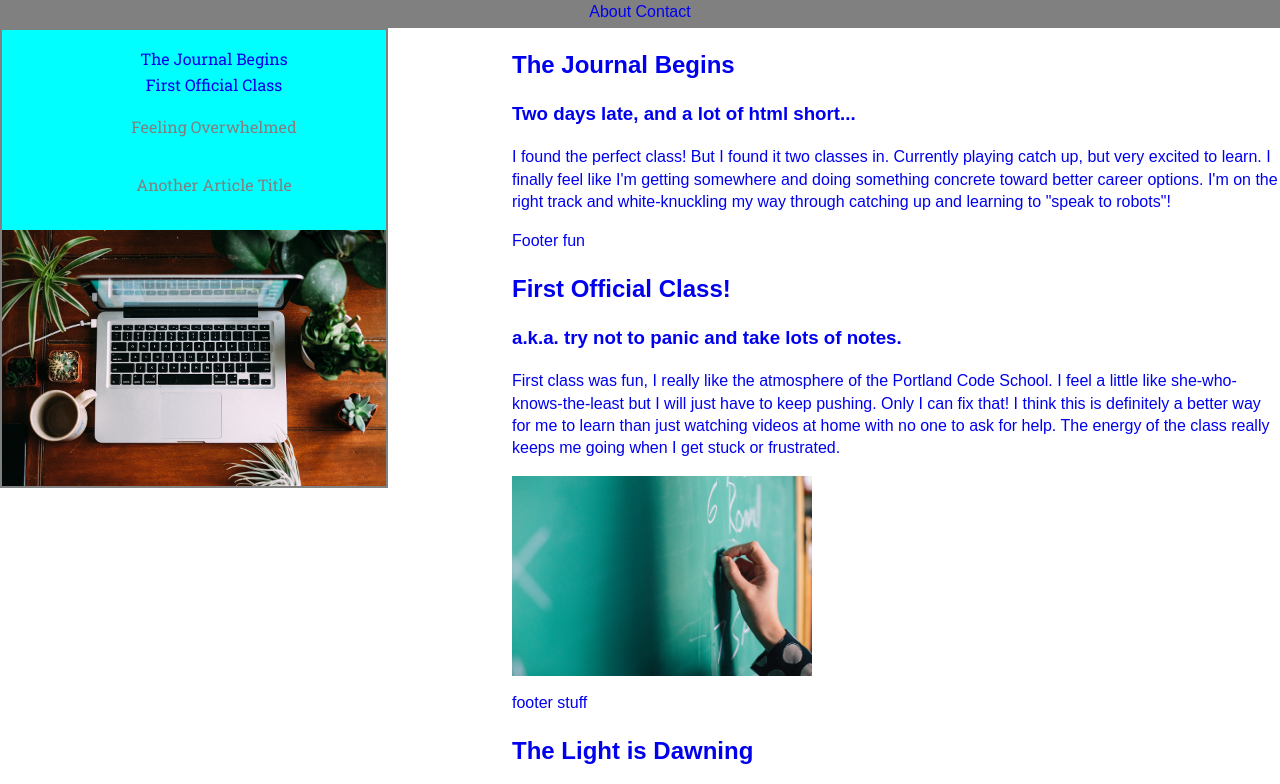
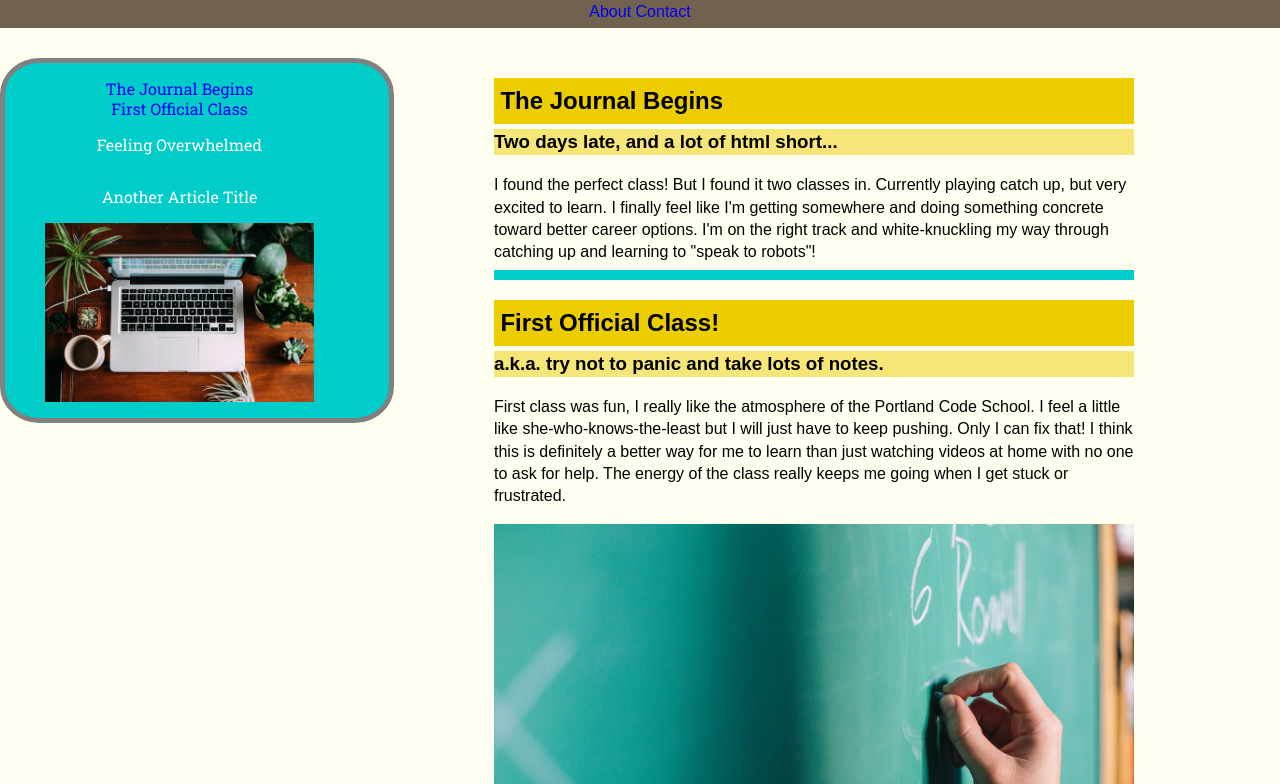
Before and after one commit to bettydeer/journal, a plain HTML site: page index.html in a window 1280 px wide. Shown: the part 92-876 px from the top of the page. Drawn offline with nearby package versions, Linux system fonts and the light colour scheme.

Commit message:
visual updates

```diff
--- a/css/main.css
+++ b/css/main.css
@@ -101,6 +101,7 @@ textarea {
     padding: 10px;
 
 }
+
 
 
 
@@ -284,9 +285,20 @@ textarea {
     h3 {
         page-break-after: avoid;
     }
+
 }
+
+/* Elizabeth's CSS
+Colors: aqua #00CCC9
+        yellow #EBCD00
+        red #FF2200
+        pink #EB498D
+        mushroom #70624F
+
+*/
+
 header {
-    background: gray;
+    background: #70624F;
     padding: 5px;
     text-align: center;
 
@@ -294,7 +306,7 @@ header {
 
 h1 {
     font-family: 'Pacifico', cursive;
-    color: white;
+    color: #00CCC9 ;
 }
 
 #navbar {
@@ -303,16 +315,20 @@ h1 {
     padding: 0;
 
 
+
 }
 
 .topnav {
     display: inline;
+
+    color: white;
 
 }
 
 a {
     text-decoration: none;
     width: 60px;
+    color: ;
 }
 
 
@@ -320,20 +336,41 @@ a {
 
 main a {
     text-decoration: none;
+
+}
+
+body {
+
+    background-color: ivory;
 }
 
 #navblock {
 
-    background: aqua;
+    background: #00CCC9;
     padding: 5%
-    border: ;
+    border:;
     border-style: solid;
-    border-width: 2px;
+    border-width: 5px;
     border-color: gray;
     float: left;
     max-width: 30%;
+    margin-top: 30px;
+    border-radius: 10%;
     font-family: 'Roboto Slab', serif;
 
+
+}
+
+#navblock ul {
+
+    margin-right: auto;
+    max-width: 70%;
+
+}
+
+#navblock img {
+
+    max-width: 100%;
 
 }
 
@@ -341,13 +378,59 @@ main a {
     list-style-type: none;
     text-align: center;
     line-height: 1em;
-    padding: 5px;
-    color: gray;
+    padding: 2px;
+    color: white;
+
 
 }
 
+
 section {
-    float: right;
-    max-width: 60%;
+    float: left;
+    max-width: 50%;
+    margin-left: 100px;
+    margin-top: 30px;
+    color: black ;
+
 
 }
+
+section h2 {
+
+    max-width: 100%;
+    background-color: #EBCD00;
+    padding: 1%;
+
+}
+
+section h3 {
+    max-width: 100%;
+    background-color: rgba(235,205,0,.5);
+    margin-top: -15px;
+}
+
+section img {
+    max-width: 100%;
+}
+
+/**** Footer styles ****/
+article footer {
+
+    background-color: #00CCC9;
+    height: 10px;
+    width: 100%;
+    clear: all;
+    margin-top: -10px;
+
+}
+/*
+footer {
+
+    background-color: #70624F;
+    height: 30px;
+    width: 100%;
+    position: absolute;
+
+
+}
+*/
--- a/index.html
+++ b/index.html
@@ -32,15 +32,17 @@
         <nav id="navblock">
                     <ul>
                         <li class="navitem"><a href="#begins">The Journal Begins</li>
-                    <li class="navitem"><a href="#firstclass">First Official Class</li>  <li class="navitem"><p>Feeling Overwhelmed</p></li>
+                        <li class="navitem"><a href="#firstclass">First Official Class</li> <li class="navitem"><p>Feeling Overwhelmed</p></li>
                         <li class="navitem"><p>Another Article Title</p></li>
+                        <img src="img/laptop242.jpg" alt="macbook and succulents">
 
                     </ul>
-                <img src="img/laptop242.jpg" alt="macbook and succulents" width="100%">
 
                 </class:>
 
             </nav>
+
+
 
         <body>
             <section id="articles">
@@ -55,38 +57,54 @@
                     <h3>Two days late, and a lot of html short...</h3>
                     <p>I found the perfect class! But I found it two classes in. Currently playing catch up, but very excited to learn. I finally feel like I'm getting somewhere and doing something concrete toward better career options. I'm on the right track and white-knuckling my way through catching up and learning to "speak to robots"!
 
-            <footer><p>Footer fun</p></footer>
+                    <footer></footer>
+
                 </article>
+
                 <article id="firstclass">
                     <h2>First Official Class!</h2>
                     <h3>a.k.a. try not to panic and take lots of notes.</h3>
                     <p>First class was fun, I really like the atmosphere of the Portland Code School. I feel a little like she-who-knows-the-least but I will just have to keep pushing. Only I can fix that! I think this is definitely a better way for me to learn than just watching videos at home with no one to ask for help. The energy of the class really keeps me going when I get stuck or frustrated. </p>
-                <img src="img/chalkboard9.jpg" alt="hand on chalkboard writing" width="300px">
+                    <img src="img/chalkboard9.jpg" alt="hand on chalkboard writing">
 
-                <footer><p>footer stuff</p></footer>
+                    <footer></footer>
                 </article>
 
-                <article id="2/3week">
+                <article id="2_3week">
                     <h2>The Light is Dawning</h2>
                     <h3>a.k.a. things start to connect and make sense.</h3>
                     <p>Things are picking up speed but also starting to fall into place. I watched more of the videos, and that helped way more than I anticipated. Connections are being made! The proverbial clouds are parting! </p>
-                <img src="img/light559.jpg" alt="light in ths sky" width="300px">
+                    <img src="img/light559.jpg" alt="light in ths sky">
 
-                <footer><p>footer stuff</p></footer>
+                    <footer></footer>
+                </article>
 
                 <article id="learningstyles">
                     <h2>Which Learning Style Helped</h2>
                     <h3>a.k.a. sometimes experts are experts for a reason.</h3>
                     <p>I chose "Skilled learners are process-oriented." from the list of 25 Things Skilled Learners Do Differently. I am always a future planner. This both helps and hurts me. I love the planning stages of things and then often loathe the process. I am trying to keep focused on the process and stay present. Yoga has been trying to teach me this for a long time, so the concept is not foreign. In this particular learning experience, I find I have little choice. It is moving fast and all I can do is stay present. It's like the hot yoga of learning! </p>
-                <img src="" alt="" width="300px">
+                    <img src="" alt="">
 
-                <footer><p>footer stuff</p></footer>
+                    <footer> </footer>
+
                 </article>
+
+                <article id="pro_one">
+                    <h2>Moving into Pro</h2>
+                    <h3>a.k.a. the part where it gets life changing</h3>
+                    <p>So it has definitely been a busy several weeks. But as the class ramps up, and deadlines loom, it becomes clear that decision time is afoot. I thought I had already made these decisions, but no, THIS is when I make those decisions. Things like what is the next step? How am I really feeling about all of this? What does the next step mean for my life? Where can I carve out some more room in my life for this? </p>
+                    <p>
+                    This is when sh*t gets real. The good news is, despite all of these big life-altering questions, I still want to do this. I still want to learn this. And I still think this is a good plan. So now it's just a matter of information gathering, advice seeking, list making, and then at last, decision making.
+                    </p>
+                    <p>Remember to breathe.</p>
+
+                    <img src="img/" alt="">
+
+                    <footer></footer>
                 </article>
-        </section>
 
 
-
+            </section>
 
             <script src="//ajax.googleapis.com/ajax/libs/jquery/1.11.2/jquery.min.js"></script>
             <script>window.jQuery || document.write('<script src="js/vendor/jquery-1.11.2.min.js"><\/script>')</script>
@@ -102,11 +120,10 @@
                 r.parentNode.insertBefore(e,r)}(window,document,'script','ga'));
                 ga('create','UA-XXXXX-X','auto');ga('send','pageview');
             </script>
+
         </body>
     </main>
 
-<footer>
+<footer></footer>
 
-
-</footer>
 </html>
```
Lines whose indentation alone changed are shown as unchanged.
